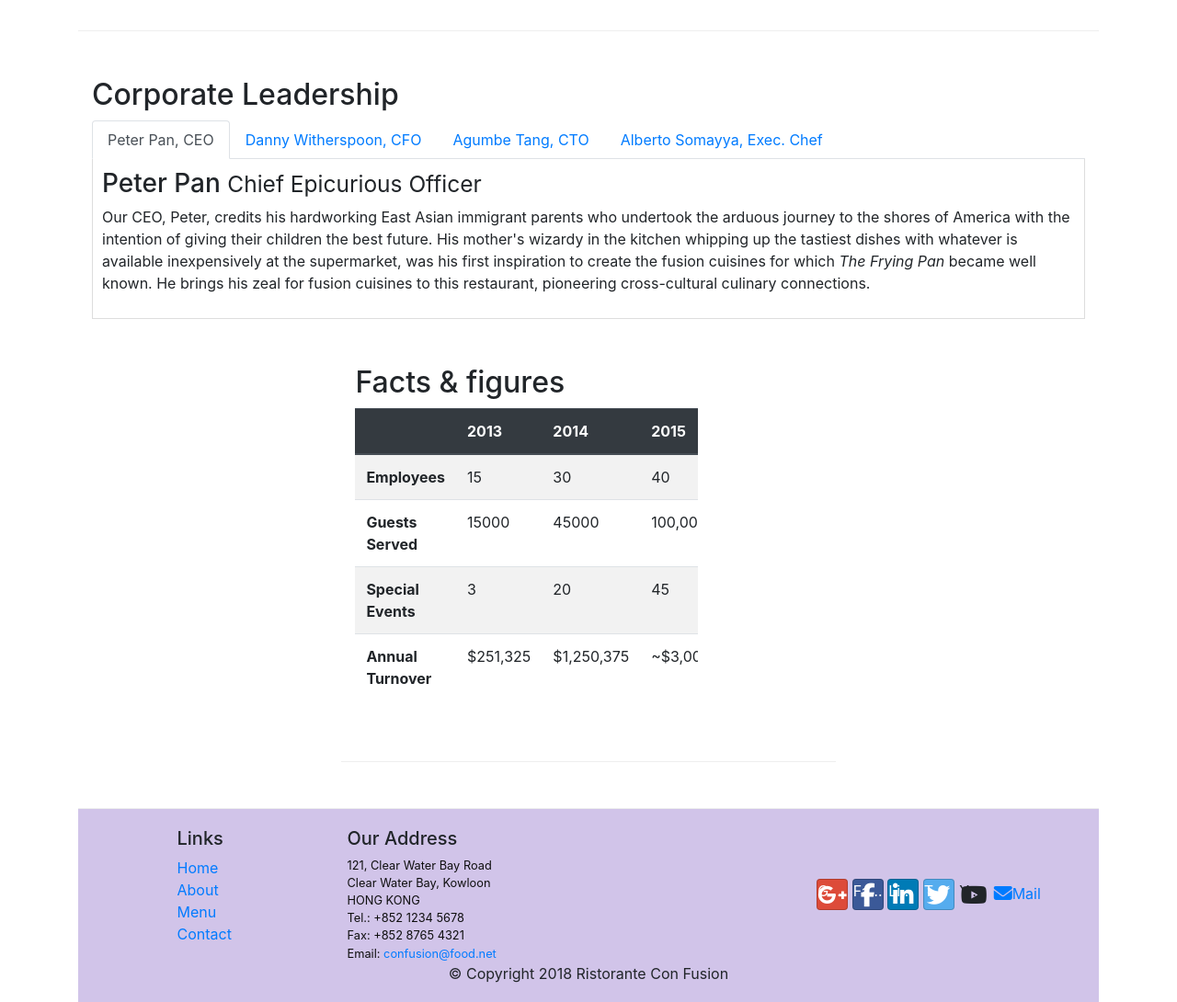
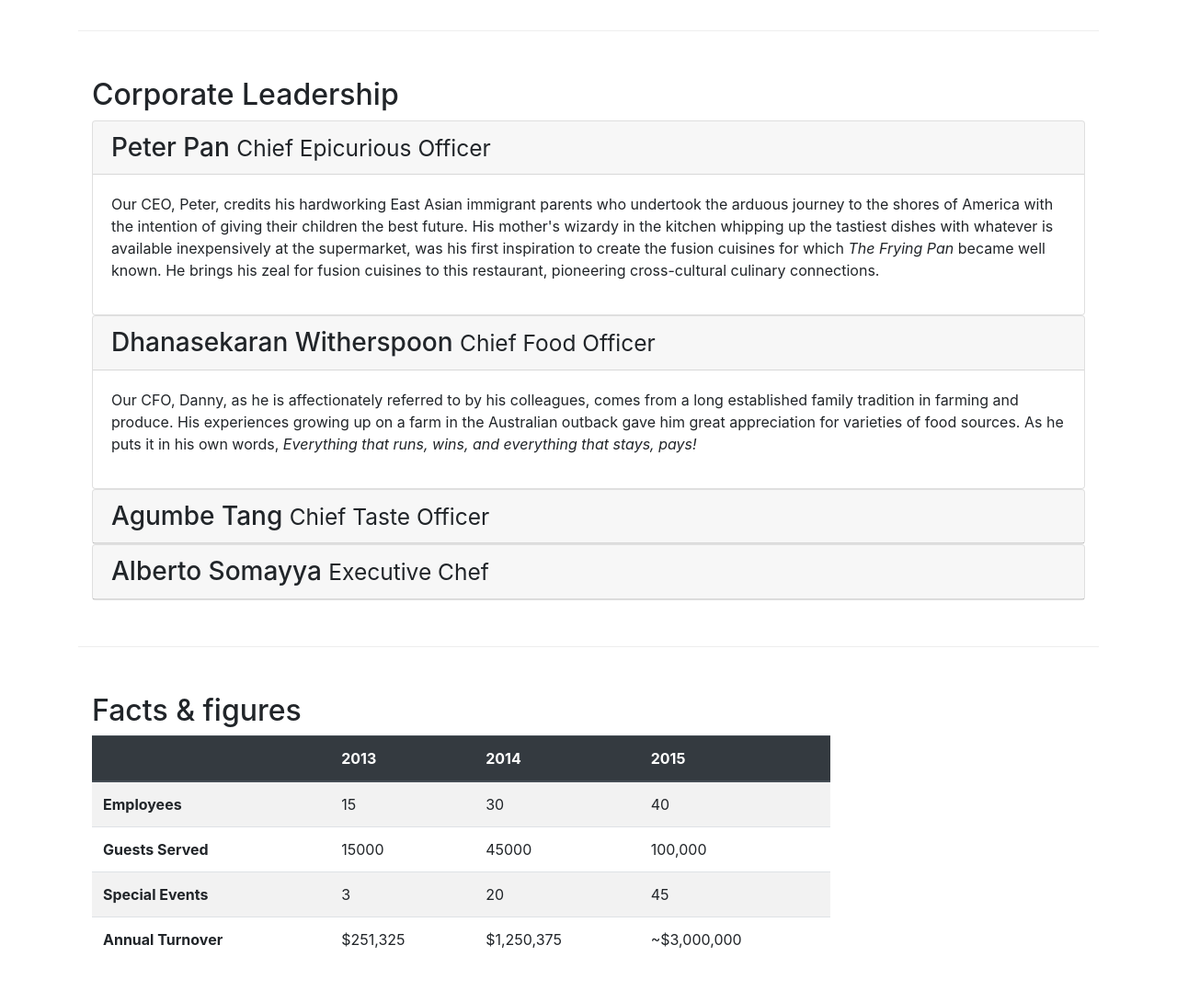
Before and after one commit to c3subramanianshankar/conFusion, a plain HTML site: page aboutus.html in a window 1280 px wide. Shown: the part 940-2030 px from the top of the page at 92% size. Drawn offline with nearby package versions, Linux system fonts and the light colour scheme.

Commit message:
Accordion

```diff
--- a/aboutus.html
+++ b/aboutus.html
@@ -116,48 +116,76 @@
         <div class="row row-content">
             <div class="col-12">
                 <h2>Corporate Leadership</h2>
-                <ul class="nav nav-tabs">
-                  <li class="nav-item">
-                    <a class="nav-link active" href="#peter"
-                      role="tab" data-toggle="tab">Peter Pan, CEO</a>
-                  </li>
-                  <li class="nav-item">
-                    <a class="nav-link" href="#danny" role="tab"
-                      data-toggle="tab">Danny Witherspoon, CFO</a>
-                  </li>
-                  <li class="nav-item">
-                    <a class="nav-link" href="#agumbe"role="tab"
-                      data-toggle="tab">Agumbe Tang, CTO</a>
-                  </li>
-                  <li class="nav-item">
-                    <a class="nav-link" href="#alberto" role="tab"
-                      data-toggle="tab">Alberto Somayya, Exec. Chef</a>
-                  </li>
-                </ul>
 
-                <div class="tab-content">
-                  <div role="tabpanel" class="tab-pane fade show active" id="peter">
-                    <h3>Peter Pan <small>Chief Epicurious Officer</small></h3>
-                    <p class="d-none d-sm-block">Our CEO, Peter, credits his hardworking East Asian immigrant parents who undertook the arduous journey to the shores of America with the intention of giving their children the best future. His mother's wizardy in the kitchen whipping up the tastiest dishes with whatever is available inexpensively at the supermarket, was his first inspiration to create the fusion cuisines for which <em>The Frying Pan</em> became well known. He brings his zeal for fusion cuisines to this restaurant, pioneering cross-cultural culinary connections.</p>
+
+                <div id="accordion">
+                  <div class="card">
+                        <div class="card-header" role="tab" id="peterhead">
+                          <h3 class="mb-0">
+                            <a data-toggle="collapse" data-target="#peter">
+                            Peter Pan <small>Chief Epicurious Officer</small>
+                            </a>
+                          </h3>
+                        </div>
+                        <div class="collapse show" id="peter" data-parent="#accordion">
+                            <div class="card-body">
+                              <p class="d-none d-sm-block">Our CEO, Peter, credits his hardworking East Asian immigrant parents who undertook the arduous journey to the shores of America with the intention of giving their children the best future. His mother's wizardy in the kitchen whipping up the tastiest dishes with whatever is available inexpensively at the supermarket, was his first inspiration to create the fusion cuisines for which <em>The Frying Pan</em> became well known. He brings his zeal for fusion cuisines to this restaurant, pioneering cross-cultural culinary connections.
+                              </p>
+                            </div>
+                        </div>
                   </div>
 
-                  <div role="tabpanel" class="tab-pane fade" id="danny">
-                    <h3>Dhanasekaran Witherspoon <small>Chief Food Officer</small></h3>
-                    <p class="d-none d-sm-block">Our CFO, Danny, as he is affectionately referred to by his colleagues, comes from a long established family tradition in farming and produce. His experiences growing up on a farm in the Australian outback gave him great appreciation for varieties of food sources. As he puts it in his own words, <em>Everything that runs, wins, and everything that stays, pays!</em></p>
+                  <div class="card">
+                        <div class="card-header" role="tab" id="dannyhead">
+                          <h3 class="mb-0">
+                            <a data-toggle="collapse" data-target="#danny">
+                            Dhanasekaran Witherspoon <small>Chief Food Officer</small>
+                            </a>
+                          </h3>
+                        </div>
+                        <div class="collapse show" id="danny" data-parent="#accordion">
+                            <div class="card-body">
+                              <p class="d-none d-sm-block">Our CFO, Danny, as he is affectionately referred to by his colleagues, comes from a long established family tradition in farming and produce. His experiences growing up on a farm in the Australian outback gave him great appreciation for varieties of food sources. As he puts it in his own words, <em>Everything that runs, wins, and everything that stays, pays!</em>
+                              </p>
+                            </div>
+                        </div>
                   </div>
 
-                  <div role="tabpanel" class="tab-pane fade" id="agumbe">
-                    <h3>Agumbe Tang <small>Chief Taste Officer</small></h3>
-                    <p class="d-none d-sm-block">Blessed with the most discerning gustatory sense, Agumbe, our CTO, personally ensures that every dish that we serve meets his exacting tastes. Our chefs dread the tongue lashing that ensues if their dish does not meet his exacting standards. He lives by his motto, <em>You click only if you survive my lick.</em></p>
+                  <div class="card">
+                        <div class="card-header" role="tab" id="agumbehead">
+                          <h3 class="mb-0">
+                            <a data-toggle="collapse" data-toggle="collapse" data-target="#agumbe">
+                            Agumbe Tang <small>Chief Taste Officer</small>
+                            </a>
+                          </h3>
+                        </div>
+                        <div class="collapse" id="agumbe" data-parent="#accordion">
+                            <div class="card-body">
+                              <p class="d-none d-sm-block">Blessed with the most discerning gustatory sense, Agumbe, our CTO, personally ensures that every dish that we serve meets his exacting tastes. Our chefs dread the tongue lashing that ensues if their dish does not meet his exacting standards. He lives by his motto, <em>You click only if you survive my lick.</em>
+                              </p>
+                            </div>
+                        </div>
                   </div>
 
-                  <div role="tabpanel" class="tab-pane fade" id="alberto">
-                    <h3>Alberto Somayya <small>Executive Chef</small></h3>
-                    <p class="d-none d-sm-block">Award winning three-star Michelin chef with wide International experience having worked closely with whos-who in the culinary world, he specializes in creating mouthwatering Indo-Italian fusion experiences. He says, <em>Put together the cuisines from the two craziest cultures, and you get a winning hit! Amma Mia!</em></p>
+                  <div class="card">
+                        <div class="card-header" role="tab" id="albertohead">
+                          <h3 class="mb-0">
+                            <a data-toggle="collapse" data-toggle="collapse" data-target="#alberto">
+                            Alberto Somayya <small>Executive Chef</small>
+                            </a>
+                          </h3>
+                        </div>
+                        <div class="collapse" id="alberto" data-parent="#accordion">
+                            <div class="card-body">
+                              <p class="d-none d-sm-block">Award winning three-star Michelin chef with wide International experience having worked closely with whos-who in the culinary world, he specializes in creating mouthwatering Indo-Italian fusion experiences. He says, <em>Put together the cuisines from the two craziest cultures, and you get a winning hit! Amma Mia!</em>
+                              </p>
+                            </div>
+                        </div>
                   </div>
 
-            </div>
-       </div>
+                </div>
+              </div>
+        </div>
 
        <div class="row row-content">
             <div class="col-12 col-sm-9">
```
